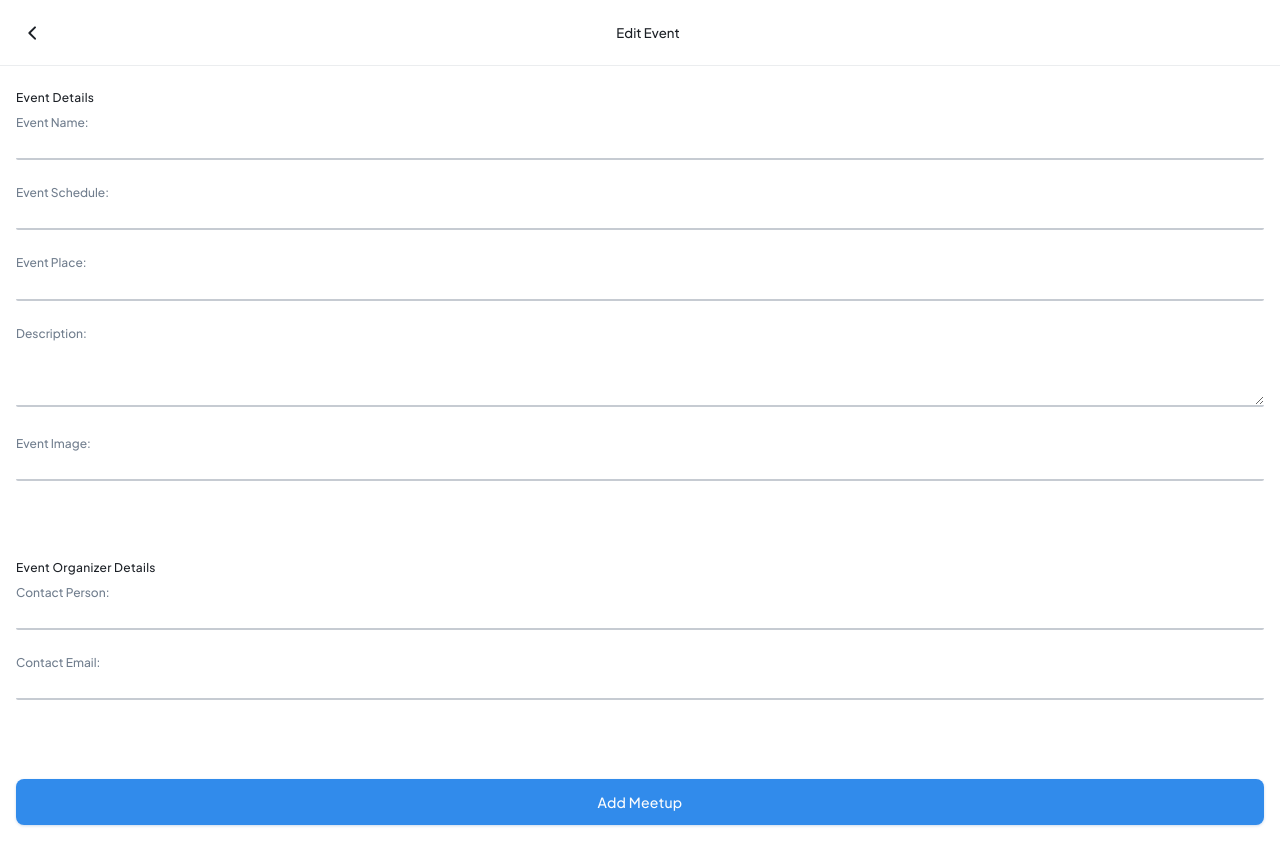
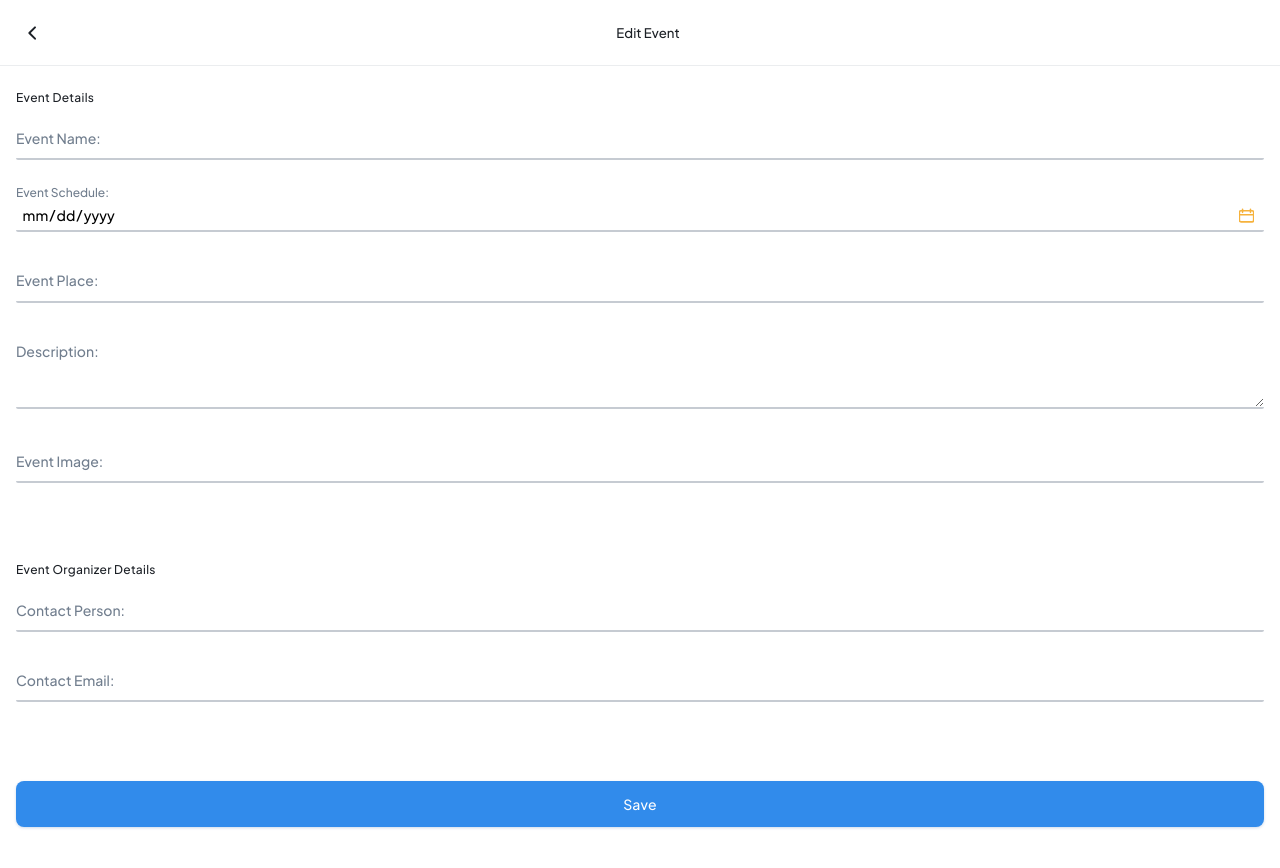
Before and after one commit to ealmario/svelte-meet, a Svelte app: page / in a window 1280 px wide. Both pictures are taken after a click on the button 48 px from the left and 712 px from the top of the page. Shown: the top 868 px of the page. Built offline with nearby package versions, Linux system fonts and the light colour scheme.

Commit message:
Add calendar icon

```diff
--- a/src/components/EditMeetUp.svelte
+++ b/src/components/EditMeetUp.svelte
@@ -60,11 +60,11 @@
 
       <TextInput
         variant="input"
-        id="subtitle"
+        id="schedule"
         label="Event Schedule"
-        type="text"
-        value={meetup.subtitle}
-        on:input={event => meetup.subtitle = event.target.value}
+        type="date"
+        value={meetup.schedule}
+        on:input={event => meetup.schedule = event.target.value}
       />
 
       <TextInput
@@ -117,7 +117,7 @@
     <div class="btn-container">
       <Button
         type="submit"
-        text="Add Meetup"
+        text="Save"
       />
     </div>
   </form>
--- a/src/components/FieldSet.svelte
+++ b/src/components/FieldSet.svelte
@@ -6,6 +6,7 @@
   .fieldset {
     border: none;
     margin-bottom: 2.5rem;
+    width: 100%;
   }
 
   .legend {
--- a/src/components/TextInput.svelte
+++ b/src/components/TextInput.svelte
@@ -30,9 +30,8 @@
     }
 
     input:focus + label,
-    input:not([value=""]) + label,
-    textarea:focus + label,
-    textarea:not([value=""]) + label {
+    textarea:focus + label {
+      color: #f6b23c;
       font-size: 0.75rem;
       top: -0.875rem;
     }
@@ -44,6 +43,28 @@
       top: 0;
       left: 0;
       transition: 300ms ease;
+    }
+
+    .input-with-value {
+      font-size: 0.75rem;
+      top: -0.875rem;
+    }
+
+    input[type="date"]::-webkit-calendar-picker-indicator {
+      display:none;
+    }
+
+    .date-icon {
+      background: #f6b23c;
+      cursor: pointer;
+      mask: url('/images/calendar.svg') no-repeat center;
+      -webkit-mask: url('/images/calendar.svg') no-repeat center;
+      width: 1.2rem;
+      height: 1.2rem;
+      position: absolute;
+      top: 0.4rem;
+      right: 0.5rem;
+      transform: scale(0.8);
     }
   }
 </style>
@@ -64,6 +85,20 @@
       on:input
     >
     </textarea>
+  {:else if variant === "date"}
+    <input
+      type={type}
+      id={id}
+      value={value}
+      required
+      on:input
+    />
   {/if}
-  <label for={id}>{label}:</label>
+  <label
+    for={id}
+    class={value !== ""  || type === "date" ? 'input-with-value' : ''}
+  >{label}:</label>
+  {#if type === 'date'}
+    <div class="date-icon"></div>
+  {/if}
 </div>
```
Also changed, not shown: public/images/calendar.svg (added).
